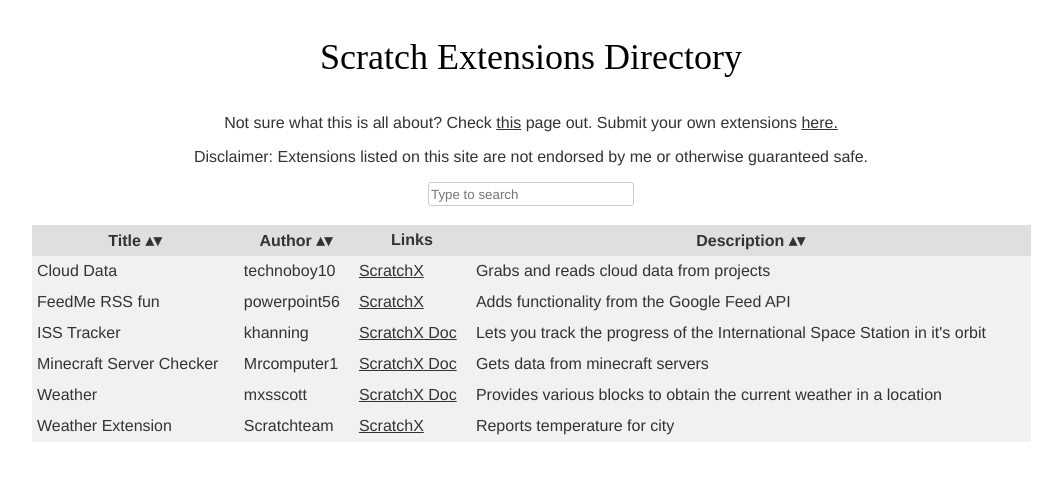
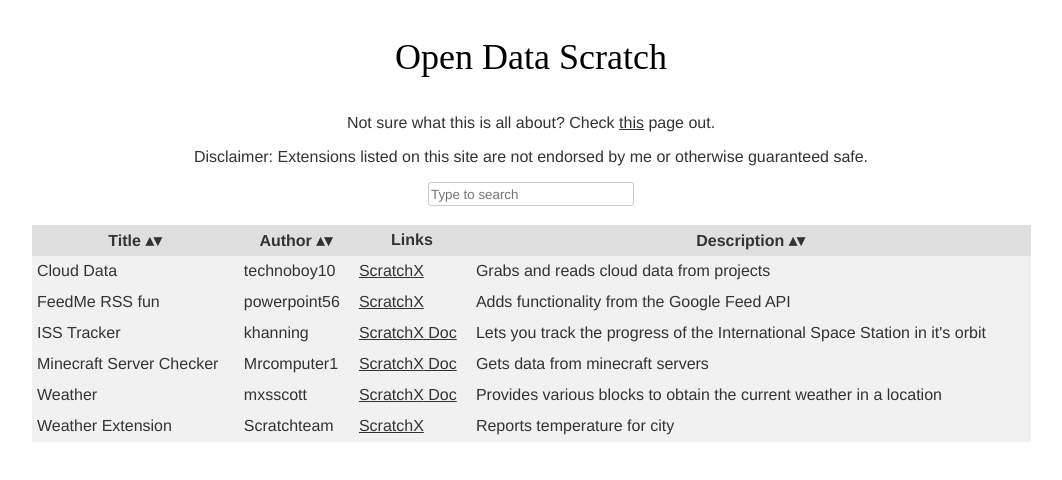
Before and after one commit to gw90/Open-Data-Scratch, a plain HTML site: page index.html in a window 1280 px wide. Shown: the whole page, without its empty margins (109-1171 px from the left). Drawn offline with Linux system fonts and the light colour scheme.

Commit message:
Update index.html

```diff
--- a/index.html
+++ b/index.html
@@ -155,9 +155,9 @@
 </head>
 
 <body>
-    <p id="title">Scratch Extensions Directory</p>
+    <p id="title">Open Data Scratch</p>
     <div id="text">
-        <p>Not sure what this is all about? Check <a href="http://scratchx.org/#faq">this</a> page out. Submit your own extensions <a href="https://scratch.mit.edu/discuss/topic/115258/">here.</a></p>
+        <p>Not sure what this is all about? Check <a href="http://scratchx.org/#faq">this</a> page out.</p>
         <p>Disclaimer: Extensions listed on this site are not endorsed by me or otherwise guaranteed safe.</p>
         <input type="text" id="search" placeholder="Type to search">
     </div>
```
